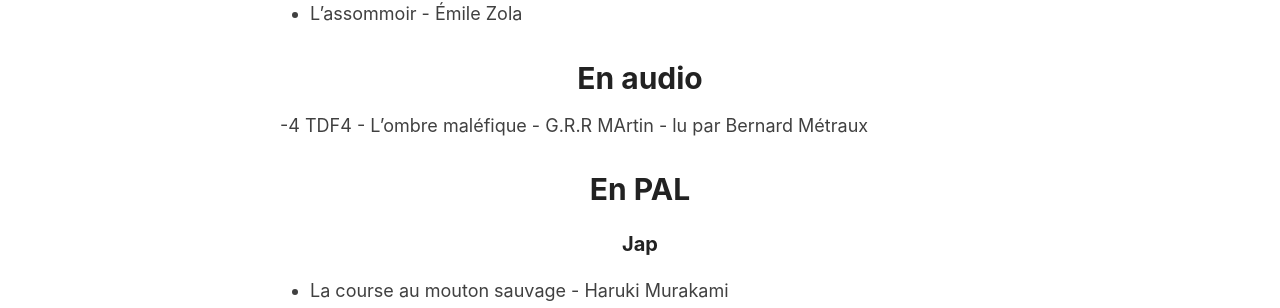
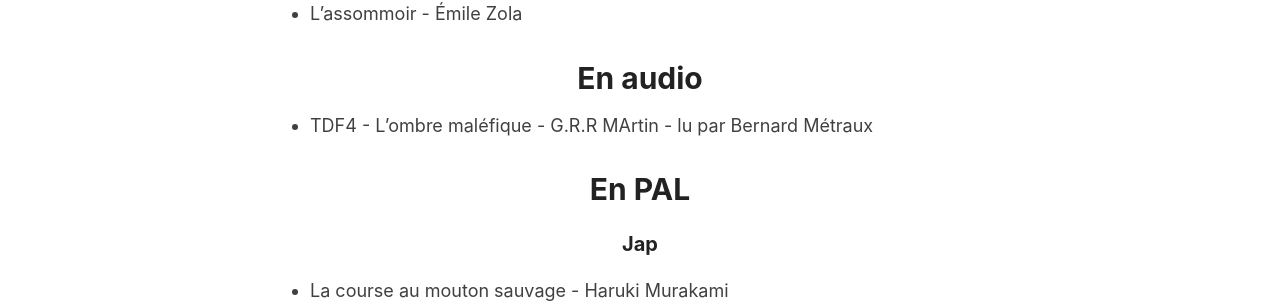
Before and after one commit to homeostasie/bouquins, a Jekyll site: the page built from _pages/pal.md, in a window 1280 px wide. Shown: the part 320-628 px from the top of the page. Built offline with Jekyll 4.4.1, drawn with Linux system fonts in a browser that asks for light colours.

Commit message:
petit correction page pal

```diff
--- a/_pages/pal.md
+++ b/_pages/pal.md
@@ -13,7 +13,7 @@ comments: true
 
 # En audio
 
--4 TDF4 - L'ombre maléfique - G.R.R MArtin - lu par Bernard Métraux
+- TDF4 - L'ombre maléfique - G.R.R MArtin - lu par Bernard Métraux
 
 # En PAL
 
```
